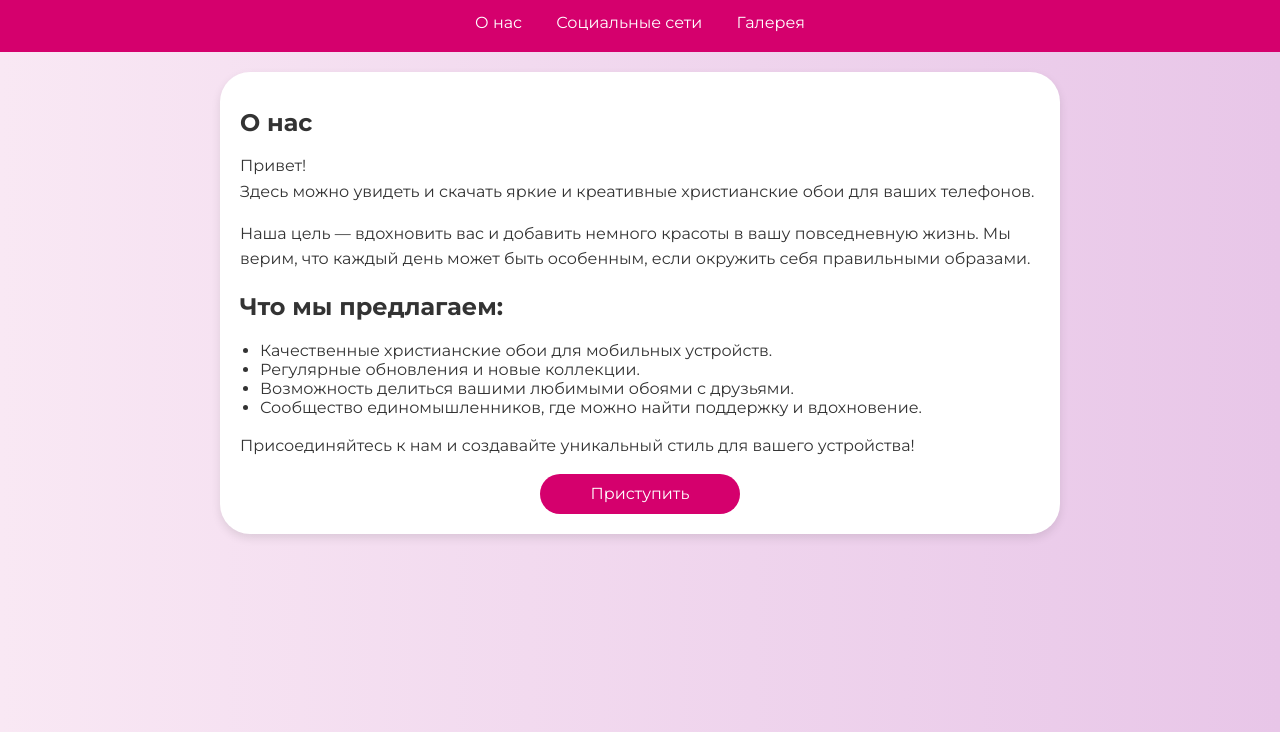
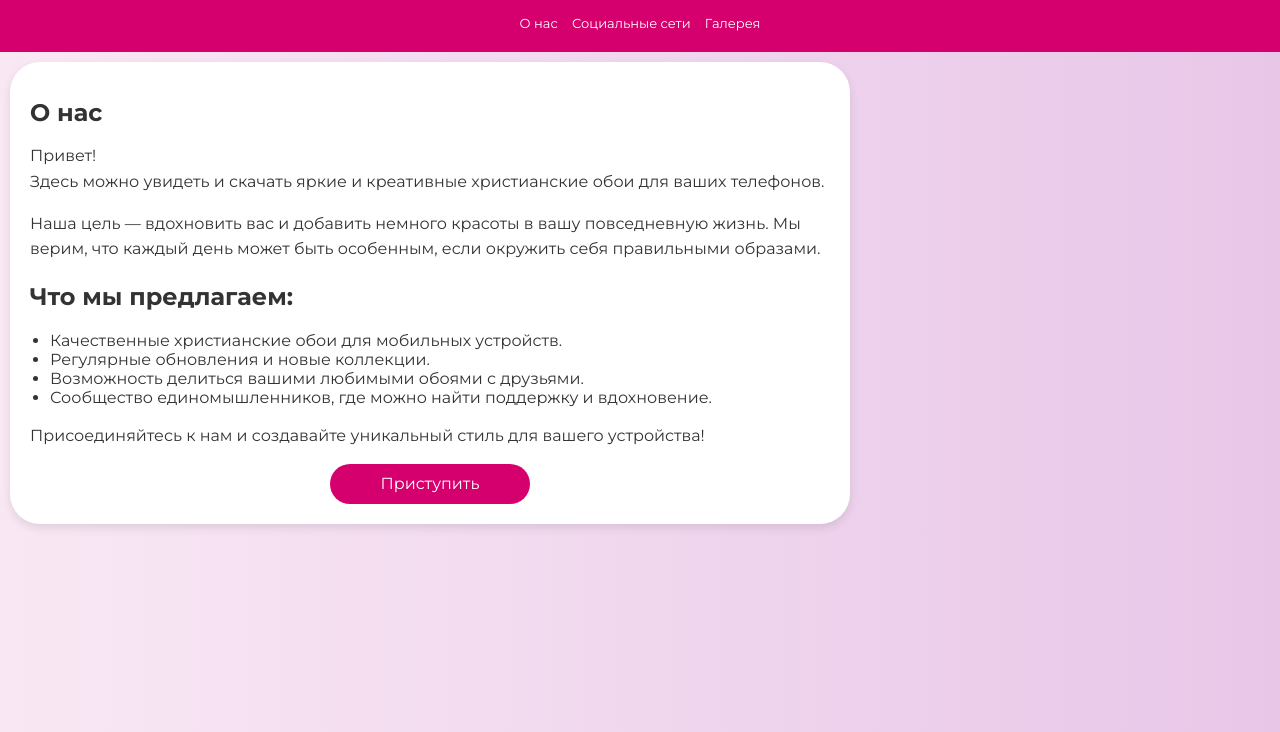
Before and after one commit to 254235423/beautifully-important, a plain HTML site: page onas.html in a window 1280 px wide. Shown: the part 68-800 px from the top of the page. Drawn offline with Linux system fonts and the light colour scheme.

Commit message:
onas.html

```diff
--- a/onas.html
+++ b/onas.html
@@ -70,6 +70,27 @@
             background-color: #a4004f; /* Более темный цвет при наведении */
             transform: scale(1.05); /* Увеличение размера кнопки */
         }
+        @media screen {
+        nav a {
+            color: white;
+            margin: 0 5px;
+            font-size: 13px;
+            text-decoration: none;
+            position: relative;
+        }
+        nav a:hover::after {
+            content: '';
+            position: absolute;
+            width: 100%;
+            height: 2px;
+            background: white;
+            bottom: -5px;
+            left: 0;
+        }
+        .container {
+            margin: 10px;
+        }
+        }
     </style>
 </head>
 <body>
```
